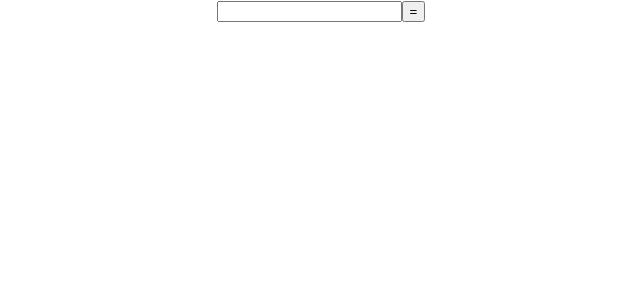
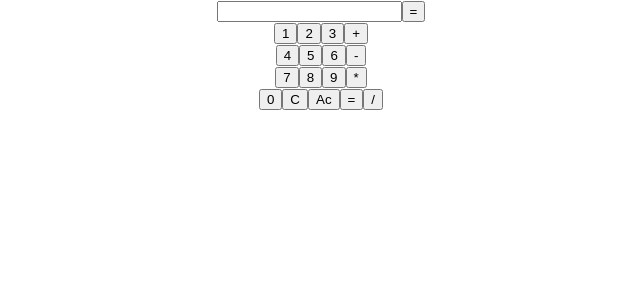
Before and after one commit to AmanRaheem55/React-Calculator, a React (Create React App) app: page / in a window 1280 px wide. Shown: the top 300 px of the page, without its empty margins (319-959 px from the left). Built offline with nearby package versions, Linux system fonts and the light colour scheme.

Commit message:
testing onClick fuction

```diff
--- a/src/App.js
+++ b/src/App.js
@@ -12,7 +12,38 @@ function App() {
     <div className="App">
         <input type="text" value={display} onChange={e => setDisplay(e.target.value)}/>
         <button onClick={e => {calculat()}}> =</button>
+
+        <div class="btn-group">
+        <button  onClick={e => (setDisplay(display + e.target.value))} id="num-1" class="btn btn-light" value="1">1</button>
+        <button  onClick={e => (setDisplay(display + e.target.value))} id="num-2" class="btn btn-light" value="2">2</button>
+        <button  onClick={e => (setDisplay(display + e.target.value))} id="num-3" class="btn btn-light" value="3">3</button>
+        <button  onClick={e => (setDisplay(display + e.target.value))} id="add"   class="btn btn-light" value="+">+</button>
+      </div>
+
+      <div class="btn-group">
+        <button id="num-4" class="btn btn-light" value="4">4</button>
+        <button id="num-5" class="btn btn-light" value="5">5</button>
+        <button id="num-6" class="btn btn-light" value="6">6</button>
+        <button id="sub"   class="btn btn-light" value="-">-</button>
+      </div>
+
+      <div class="btn-group">
+        <button id="num-7" class="btn btn-light" value="7">7</button>
+        <button id="num-8" class="btn btn-light" value="8">8</button>
+        <button id="num-9" class="btn btn-light" value="9">9</button>
+        <button id="mult"  class="btn btn-light" value="*">*</button>
+      </div>
+
+      <div class="btn-group">
+        <button id="num-0" class="btn btn-light" value="0">0</button>
+        <button id="C" class="btn btn-danger" value="C">C</button>
+        <button id="Ac" class="btn btn-warning" value="Ac">Ac</button>
+        <button id="equl" class="btn btn-primary" value="=">=</button>
+        <button id="div" class="btn btn-light" value="/">/</button>
+      </div>
+
     </div>
+
   );
 }
 
```
